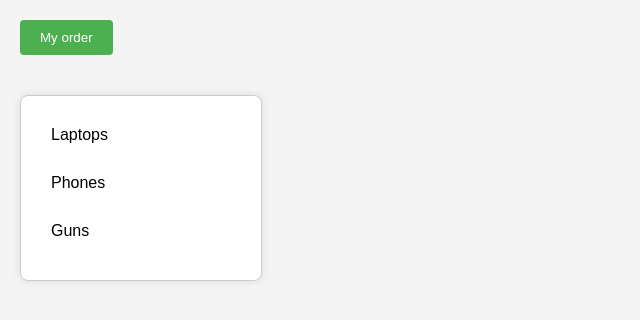
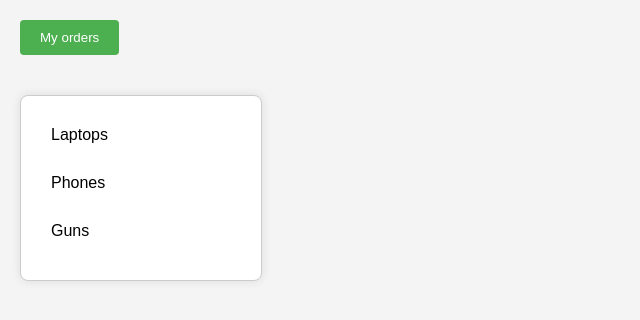
Before and after one commit to NikitaYanakiev/Hillel_FrontendPro, a plain HTML site: page homework_20_21_23/index.html in a window 1280 px wide. Shown: the full height of the page, 0-640 px from the left. Drawn offline with Linux system fonts and the light colour scheme.

Commit message:
homework 23

```diff
--- a/homework_20_21_23/index.html
+++ b/homework_20_21_23/index.html
@@ -9,7 +9,7 @@
 </head>
 
 <body>
-    <button id="myOrder">My order</button>
+    <button id="myOrder">My orders</button>
 
     <div id="shop" class="active">
         <div id="wrapper">
--- a/homework_20_21_23/js/functions.js
+++ b/homework_20_21_23/js/functions.js
@@ -116,7 +116,6 @@ function getDataOfForm() {
 
     if (validationForm(dataOrder)) {
         console.log(dataOrder);
-        console.log(dataOrder.date);
         showOrderInfo(dataOrder);
         addOrderInLocalStorage(dataOrder);
         return dataOrder;
```
